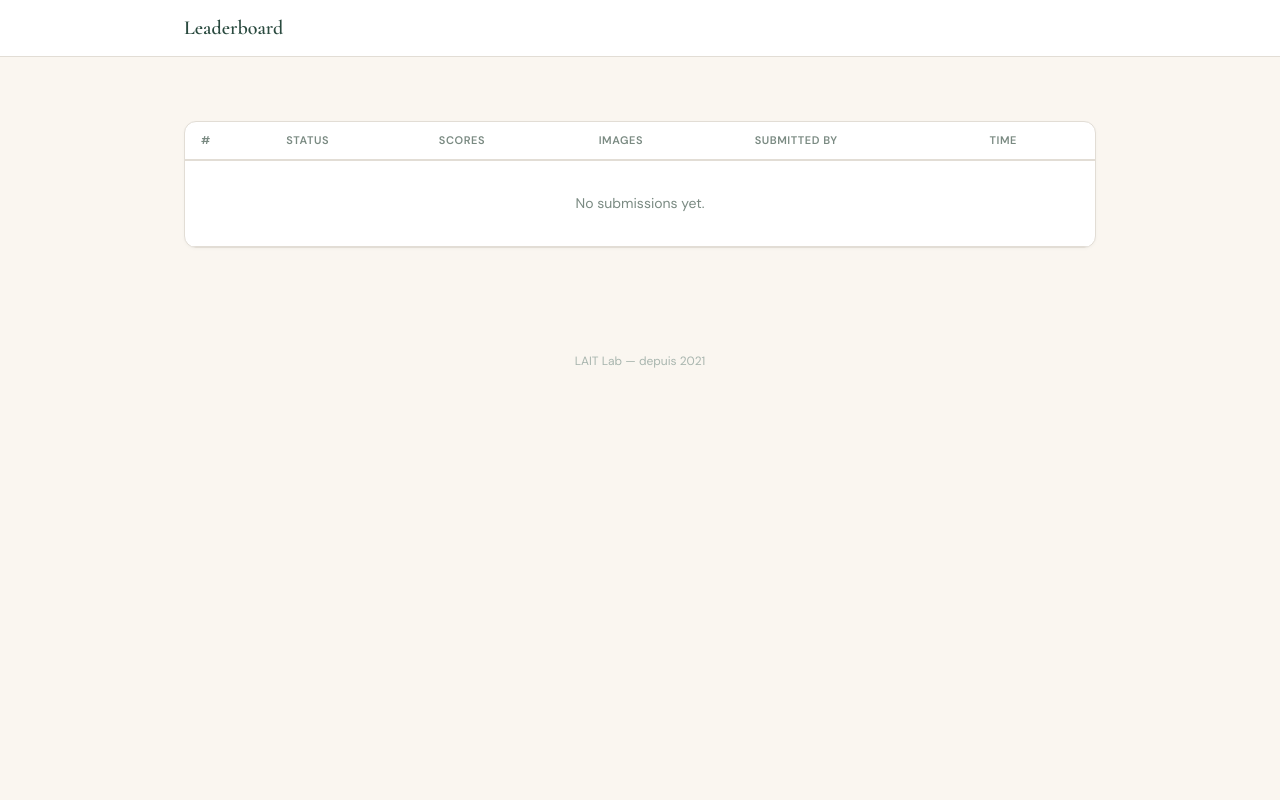
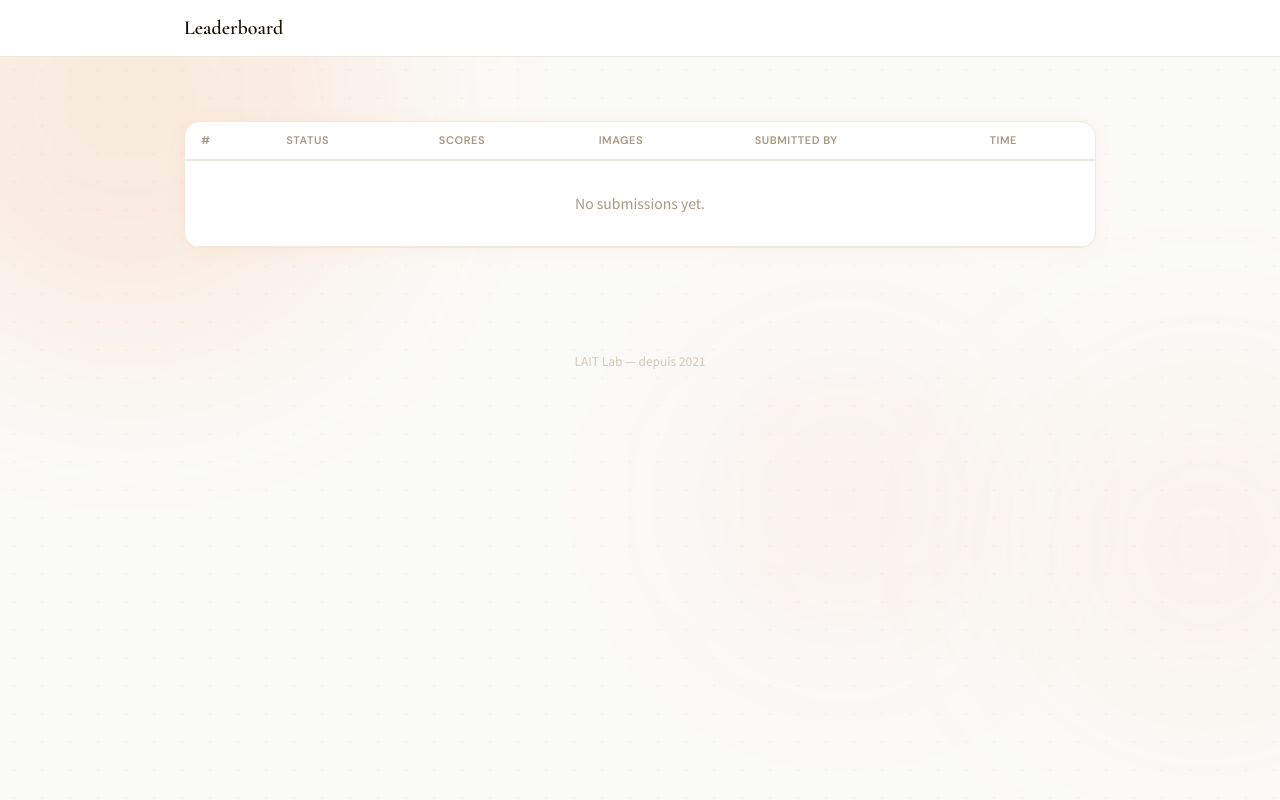
Before and after one commit to kyleok/leaderboard, a FastAPI app: template templates/team.html in a window 1280 px wide. Run offline with FastAPI, Linux system fonts and the light colour scheme; the template is opened without the code that fills it, so the values that code supplies are empty; parts of the project's set-up code (start-up, migrations or seed data) failed here and were passed over.

Commit message:
feat: edit UI for orange color theme
- Change color palette from cafe latte (green) to orange-beige
- Update primary accent color to #ff6f0f
- Add dot pattern background and glowing orb effects
- Implement animations (fadeUp, fadeDown, pulse, rowIn)
- Update buttons with orange gradient and enhanced shadows
- Add IBM Plex Mono and Noto Sans KR fonts
- Update dark mode theme with orange accents
- Apply orange theme across all templates

Co-Authored-By: Claude Opus 4.6 <noreply@anthropic.com>

```diff
--- a/static/css/styles.css
+++ b/static/css/styles.css
@@ -1,32 +1,37 @@
-/* === Cafe au LAIT — Leaderboard Styles === */
+/* === Orange Beige — Leaderboard Styles === */
 
 :root {
     /* Backgrounds */
-    --bg: #faf6f0;
+    --bg: #fafaf8;
     --bg-alt: #f0ebe3;
     --surface: #ffffff;
-    --surface-hover: #f7f3ec;
+    --surface-hover: rgba(255,111,15,0.03);
 
     /* Borders */
-    --border: #e2ddd5;
-    --border-accent: #3d6b5e;
+    --border: #ede8e0;
+    --border-accent: #ff6f0f;
 
     /* Text */
-    --text: #2a4a3f;
-    --text-muted: #7a8a82;
-    --text-light: #a8b5ae;
+    --text: #1a1200;
+    --text-muted: #a89880;
+    --text-light: #d4c9b8;
 
     /* Accents */
-    --accent: #3d6b5e;
-    --accent-light: rgba(61,107,94,0.08);
-    --accent-hover: #2d5a4e;
-    --espresso: #3d2c1e;
-    --amber: #c4915c;
+    --accent: #ff6f0f;
+    --accent-light: rgba(255,111,15,0.08);
+    --accent-hover: #e55e00;
+    --accent2: #ff9a4d;
+    --accent3: #ff4500;
+
+    /* Medal Colors */
+    --gold: #f5a623;
+    --silver: #8a9bb0;
+    --bronze: #b07d4a;
 
     /* Status */
-    --danger: #c44d4d;
+    --danger: #ff4500;
     --success: #4a8f6f;
-    --warning: #c49b4d;
+    --warning: #ff9a4d;
 }
 
 *, *::before, *::after { box-sizing: border-box; margin: 0; padding: 0; }
@@ -34,11 +39,23 @@
 html { -webkit-text-size-adjust: 100%; }
 
 body {
-    font-family: 'DM Sans', -apple-system, sans-serif;
+    font-family: 'Noto Sans KR', 'DM Sans', -apple-system, sans-serif;
     background: var(--bg);
     color: var(--text);
     min-height: 100vh;
     line-height: 1.5;
+    position: relative;
+}
+
+/* Dot pattern background */
+body::before {
+    content: '';
+    position: fixed;
+    inset: 0;
+    background-image: radial-gradient(circle, rgba(255,111,15,0.07) 1px, transparent 1px);
+    background-size: 28px 28px;
+    pointer-events: none;
+    z-index: 0;
 }
 
 h1, h2, h3, .heading {
@@ -46,15 +63,15 @@ h1, h2, h3, .heading {
 }
 
 code, .mono {
-    font-family: 'JetBrains Mono', monospace;
+    font-family: 'IBM Plex Mono', 'JetBrains Mono', monospace;
 }
 
 a { color: var(--accent); text-decoration: none; }
 a:hover { color: var(--accent-hover); }
 
 /* Container */
-.container { max-width: 960px; margin: 0 auto; }
-.container--wide { max-width: 1100px; }
+.container { max-width: 960px; margin: 0 auto; position: relative; z-index: 1; }
+.container--wide { max-width: 1100px; position: relative; z-index: 1; }
 
 /* Grain overlay */
 .grain::before {
@@ -71,6 +88,8 @@ a:hover { color: var(--accent-hover); }
 .header {
     border-bottom: 1px solid var(--border);
     background: var(--surface);
+    position: relative;
+    z-index: 10;
 }
 .header .container--wide {
     display: flex;
@@ -141,7 +160,7 @@ a:hover { color: var(--accent-hover); }
     border: 1px solid var(--border);
     border-radius: 8px;
     min-width: 150px;
-    box-shadow: 0 8px 24px rgba(42,74,63,0.12);
+    box-shadow: 0 8px 24px rgba(255,111,15,0.12);
     z-index: 100;
     display: none;
 }
@@ -164,7 +183,7 @@ a:hover { color: var(--accent-hover); }
     gap: 8px;
     padding: 12px 24px;
     border-radius: 8px;
-    font-family: 'DM Sans', sans-serif;
+    font-family: 'Noto Sans KR', 'DM Sans', sans-serif;
     font-size: 14px;
     font-weight: 500;
     text-decoration: none;
@@ -172,8 +191,17 @@ a:hover { color: var(--accent-hover); }
     transition: all 0.2s ease;
     border: none;
 }
-.btn-primary { background: var(--accent); color: #fff; }
-.btn-primary:hover { background: var(--accent-hover); box-shadow: 0 4px 12px rgba(61,107,94,0.25); color: #fff; }
+.btn-primary {
+    background: linear-gradient(135deg, var(--accent), var(--accent2));
+    color: #fff;
+    box-shadow: 0 4px 14px rgba(255,111,15,0.25);
+}
+.btn-primary:hover {
+    background: linear-gradient(135deg, var(--accent-hover), var(--accent));
+    box-shadow: 0 6px 20px rgba(255,111,15,0.35);
+    transform: translateY(-1px);
+    color: #fff;
+}
 .btn-secondary { background: var(--surface); color: var(--text); border: 1px solid var(--border); }
 .btn-secondary:hover { border-color: var(--accent); background: var(--accent-light); }
 .btn-small { padding: 6px 14px; font-size: 13px; }
@@ -182,14 +210,16 @@ a:hover { color: var(--accent-hover); }
 .card {
     background: var(--surface);
     border: 1px solid var(--border);
-    border-radius: 12px;
+    border-radius: 16px;
     padding: 24px;
-    box-shadow: 0 1px 3px rgba(61,75,65,0.04);
+    box-shadow: 0 2px 20px rgba(255,111,15,0.06);
     transition: all 0.25s ease;
+    position: relative;
+    z-index: 1;
 }
 .card:hover {
     border-color: var(--accent);
-    box-shadow: 0 4px 16px rgba(61,107,94,0.08);
+    box-shadow: 0 4px 24px rgba(255,111,15,0.12);
 }
 .card--clickable { display: block; text-decoration: none; color: var(--text); }
 .card--clickable:hover { transform: translateY(-1px); }
@@ -250,7 +280,7 @@ a:hover { color: var(--accent-hover); }
 .service-pill:hover {
     border-color: var(--accent);
     color: var(--text);
-    box-shadow: 0 2px 8px rgba(61,107,94,0.1);
+    box-shadow: 0 2px 8px rgba(255,111,15,0.1);
 }
 .service-pill.active {
     border-color: var(--accent);
@@ -279,6 +309,8 @@ a:hover { color: var(--accent-hover); }
 .site-header {
     border-bottom: 1px solid var(--border);
     background: var(--surface);
+    position: relative;
+    z-index: 10;
 }
 .header-inner {
     max-width: 960px;
@@ -304,6 +336,57 @@ a:hover { color: var(--accent-hover); }
     margin-top: 48px;
 }
 
+/* Glowing Orbs */
+.orb {
+    position: fixed;
+    border-radius: 50%;
+    filter: blur(90px);
+    pointer-events: none;
+    z-index: 0;
+}
+.orb-1 {
+    width: 500px;
+    height: 500px;
+    background: rgba(255,111,15,0.10);
+    top: -150px;
+    left: -120px;
+}
+.orb-2 {
+    width: 350px;
+    height: 350px;
+    background: rgba(255,154,77,0.07);
+    bottom: 80px;
+    right: -100px;
+}
+.orb-3 {
+    width: 280px;
+    height: 280px;
+    background: rgba(255,69,0,0.05);
+    top: 45%;
+    left: 55%;
+}
+
+/* Animations */
+@keyframes fadeUp {
+    from { opacity: 0; transform: translateY(16px); }
+    to { opacity: 1; transform: translateY(0); }
+}
+
+@keyframes fadeDown {
+    from { opacity: 0; transform: translateY(-16px); }
+    to { opacity: 1; transform: translateY(0); }
+}
+
+@keyframes pulse {
+    0%, 100% { opacity: 1; transform: scale(1); }
+    50% { opacity: 0.4; transform: scale(0.8); }
+}
+
+@keyframes rowIn {
+    from { opacity: 0; transform: translateX(-8px); }
+    to { opacity: 1; transform: translateX(0); }
+}
+
 /* Responsive */
 @media (max-width: 640px) {
     .header-inner { padding: 0 12px; }
--- a/templates/base.html
+++ b/templates/base.html
@@ -5,11 +5,15 @@
     <meta name="viewport" content="width=device-width, initial-scale=1.0">
     <title>{% block title %}LAIT Leaderboard{% endblock %}</title>
     <link rel="icon" href="/static/favicon.svg" type="image/svg+xml">
-    <link href="https://fonts.googleapis.com/css2?family=Cormorant+Garamond:wght@400;500;600;700&family=DM+Sans:wght@300;400;500;600&family=JetBrains+Mono:wght@400;500&display=swap" rel="stylesheet">
+    <link href="https://fonts.googleapis.com/css2?family=IBM+Plex+Mono:wght@400;700&family=Noto+Sans+KR:wght@400;500;700;900&family=Cormorant+Garamond:wght@400;500;600;700&family=DM+Sans:wght@300;400;500;600&family=JetBrains+Mono:wght@400;500&display=swap" rel="stylesheet">
     <link rel="stylesheet" href="/static/css/styles.css">
     {% block head %}{% endblock %}
 </head>
 <body>
+    <div class="orb orb-1"></div>
+    <div class="orb orb-2"></div>
+    <div class="orb orb-3"></div>
+
     <header class="site-header">
         <div class="header-inner">
             <a href="/" class="logo">Leaderboard</a>
--- a/templates/team.html
+++ b/templates/team.html
@@ -15,8 +15,23 @@
 <style>
     .team-header { display: flex; justify-content: space-between; align-items: flex-start; gap: 16px; margin-bottom: 24px; flex-wrap: wrap; }
     .team-info h1 { margin: 0 0 4px; }
-    .invite-code { font-family: 'JetBrains Mono', monospace; font-size: 13px; background: var(--bg-alt); padding: 4px 10px; border-radius: 6px; cursor: pointer; border: 1px solid var(--border); display: inline-flex; align-items: center; gap: 6px; }
-    .invite-code:hover { border-color: var(--accent); }
+    .invite-code {
+        font-family: 'IBM Plex Mono', 'JetBrains Mono', monospace;
+        font-size: 13px;
+        background: var(--bg-alt);
+        padding: 4px 10px;
+        border-radius: 6px;
+        cursor: pointer;
+        border: 1px solid var(--border);
+        display: inline-flex;
+        align-items: center;
+        gap: 6px;
+        transition: all 0.2s ease;
+    }
+    .invite-code:hover {
+        border-color: var(--accent);
+        box-shadow: 0 2px 8px rgba(255,111,15,0.15);
+    }
     .members-list { display: flex; gap: 8px; flex-wrap: wrap; margin-top: 8px; }
     .member-chip { display: inline-flex; align-items: center; gap: 4px; padding: 4px 10px; border-radius: 16px; background: var(--accent-light); color: var(--accent); font-size: 12px; font-weight: 500; }
 
@@ -30,7 +45,7 @@
     .status-done { background: rgba(74,143,111,0.12); color: var(--success); }
     .status-failed { background: rgba(196,77,77,0.12); color: var(--danger); }
 
-    .score-cell { font-family: 'JetBrains Mono', monospace; font-size: 13px; }
+    .score-cell { font-family: 'IBM Plex Mono', 'JetBrains Mono', monospace; font-size: 13px; }
 </style>
 {% endblock %}
 
```
Also changed, not shown: static/css/theme.css (+16 -12 lines), templates/leaderboard.html (+15 -6 lines), templates/upload.html (+8 -2 lines).
